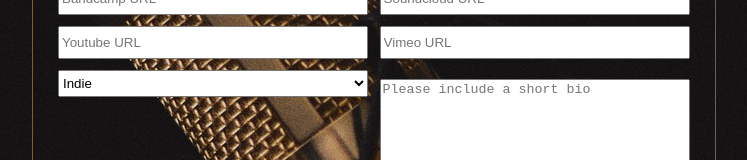
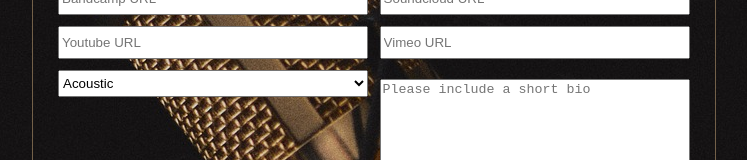
Before and after one commit to team-raisin/pdxPopNow_Client, a React app: page /artistform in a window 1280 px wide. Shown: the part 286-446 px from the top of the page, without its empty margins (266-1013 px from the left). Built offline with nearby package versions, Linux system fonts and the light colour scheme.

Commit message:
updates genre values

```diff
--- a/src/components/form/ArtistForm.js
+++ b/src/components/form/ArtistForm.js
@@ -89,10 +89,31 @@ class ArtistForm extends PureComponent {
           <input type='text' name='vimeo' onChange={this.handleChange} placeholder='Vimeo URL' />
 
           <select name='genre' onChange={this.handleChange}>
-            <option name='genre' value="indie">Indie</option>
-            <option name='genre' value="rock">Rock</option>
-            <option name='genre' value="hip-hop/rap">Hip-hop/Rap</option>
-            <option name='genre' value="country">Country</option>
+            <option name='genre' value="Acoustic">Acoustic</option>
+            <option name='genre' value="Blues">Blues</option>
+            <option name='genre' value="Country">Country</option>
+            <option name='genre' value="Edm">EDM</option>
+            <option name='genre' value="Electro">Electro</option>
+            <option name='genre' value="Experimental">Experimental</option>
+            <option name='genre' value="Folk">Folk</option>
+            <option name='genre' value="Funk">Funk</option>
+            <option name='genre' value="Garage">Garage</option>
+            <option name='genre' value="Indie">Indie</option>
+            <option name='genre' value="Jazz">Jazz</option>
+            <option name='genre' value="Metal">Metal</option>
+            <option name='genre' value="Pop">Pop</option>
+            <option name='genre' value="Psych">Psych</option>
+            <option name='genre' value="Punk">Punk</option>
+            <option name='genre' value="R&amp;b">R&amp;B</option>
+            <option name='genre' value="Rap">Rap</option>
+            <option name='genre' value="Reggae">Reggae</option>
+            <option name='genre' value="Regular">Regular</option>
+            <option name='genre' value="Rock">Rock</option>
+            <option name='genre' value="Hip-Hop/rap">Hip-hop/Rap</option>
+            <option name='genre' value="Country">Country</option>
+            <option name='genre' value="Soul">Soul</option>
+            <option name='genre' value="Techno">Techno</option>
+            <option name='genre' value="World">World</option>
           </select>
 
           <textarea name="description" placeholder="Please include a short bio" onChange={this.handleChange}></textarea>
```
